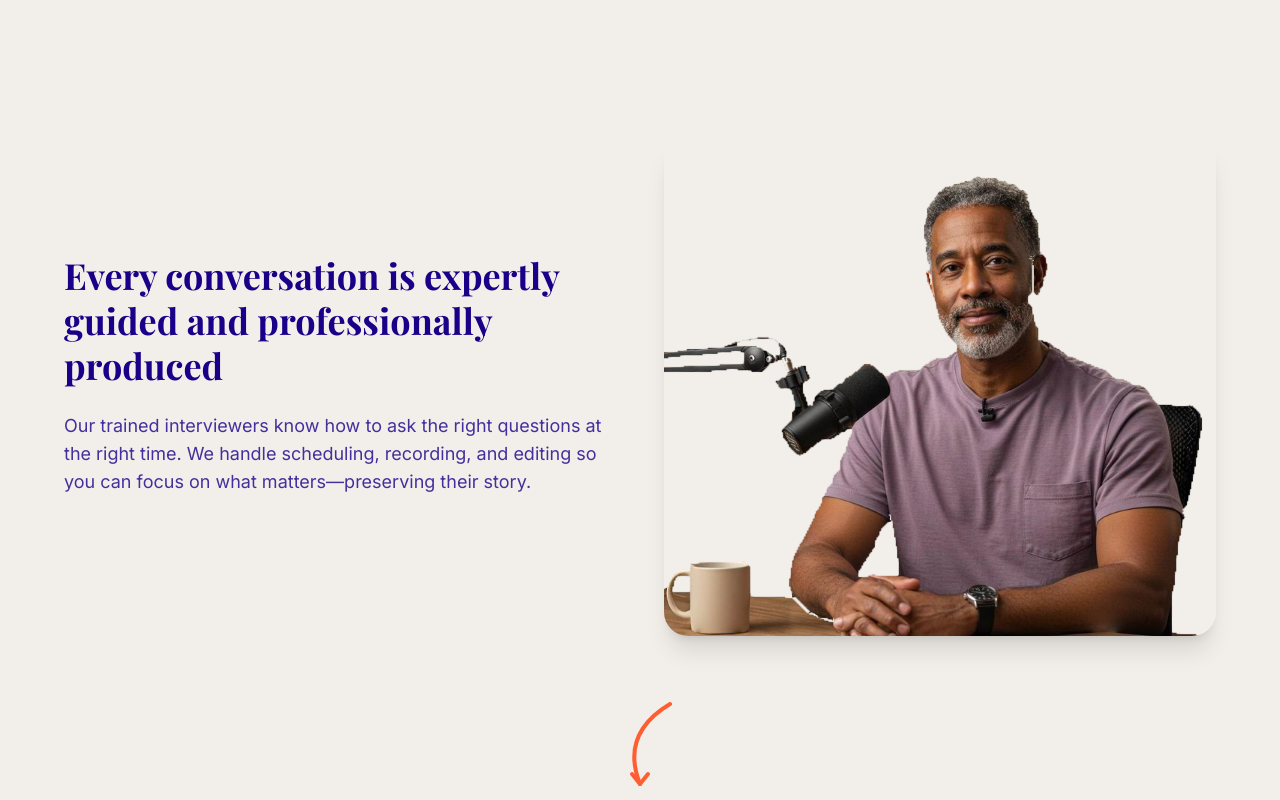
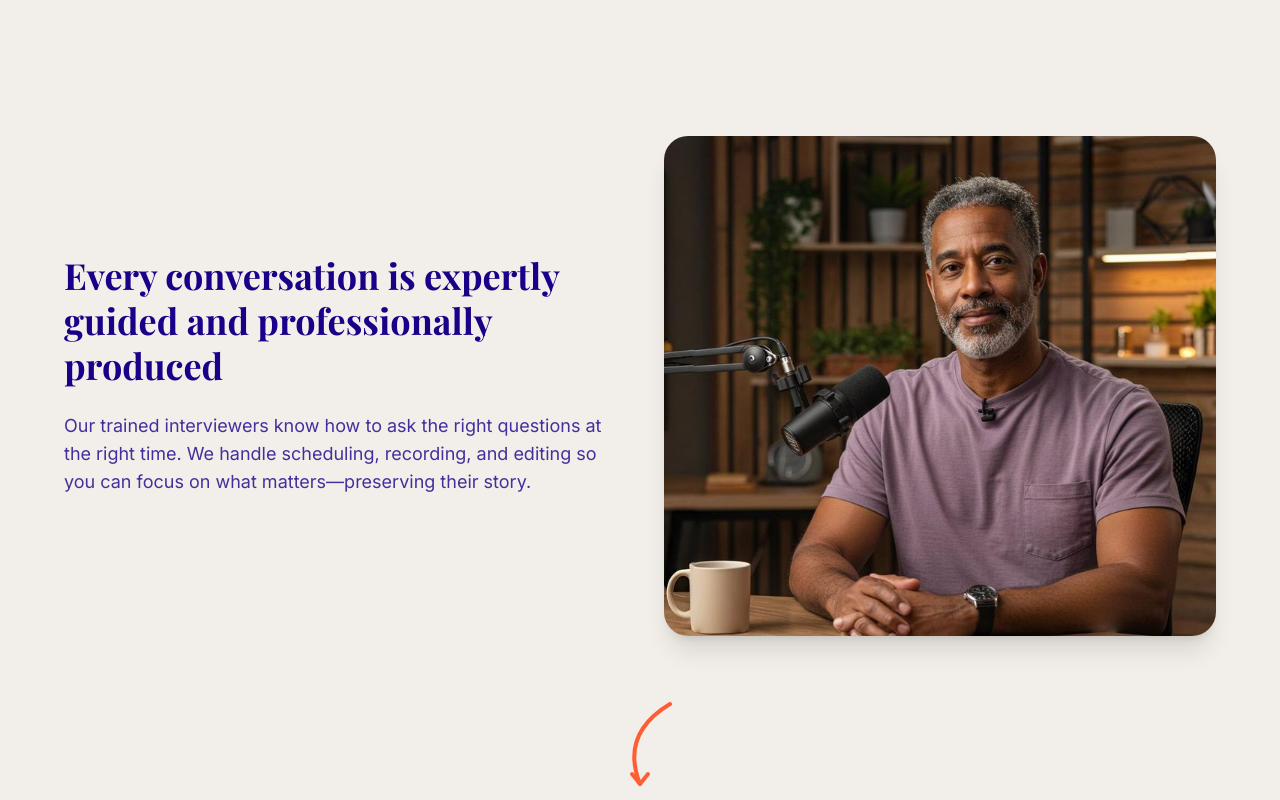
Before and after one commit to JustinCasler/Dearly, a Next.js app in the folder Dearly/: page / in a window 1280 px wide. Shown: the part 1780-2580 px from the top of the page. Built offline with nearby package versions, Linux system fonts and the light colour scheme; a web font is replaced by a local one.

Commit message:
sectinon 2 image path

```diff
--- a/Dearly/app/page.tsx
+++ b/Dearly/app/page.tsx
@@ -152,7 +152,7 @@ export default function HomePage() {
           <div className="order-1 md:order-2 relative">
             <div className="relative w-full h-[500px] rounded-3xl overflow-hidden shadow-xl">
               <Image
-                src="/section2.png"
+                src="/section2.jpeg"
                 alt="Professional interview"
                 fill
                 className="object-cover"
```
Also changed, not shown: Dearly/public/section2.jpeg (added), Dearly/public/section2.png (deleted).
